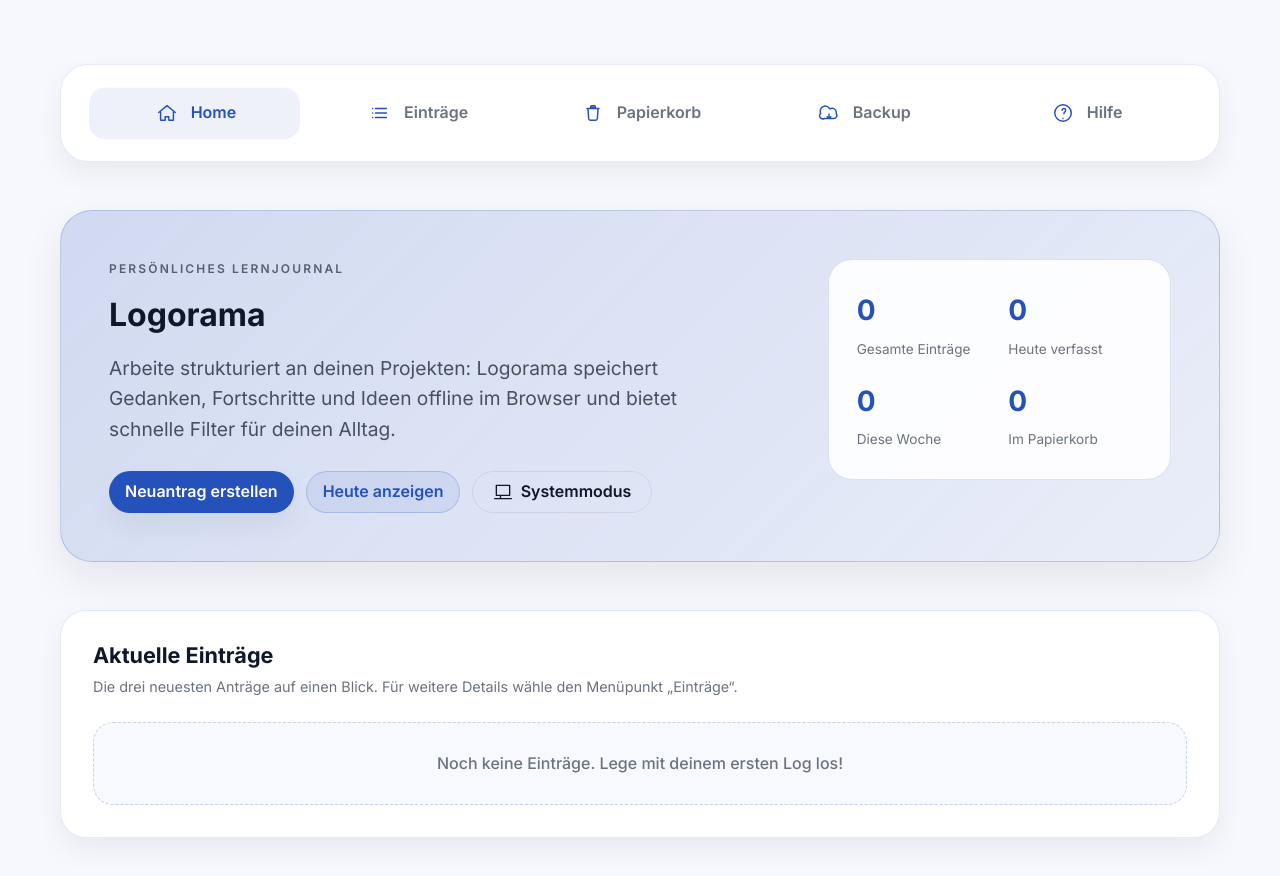
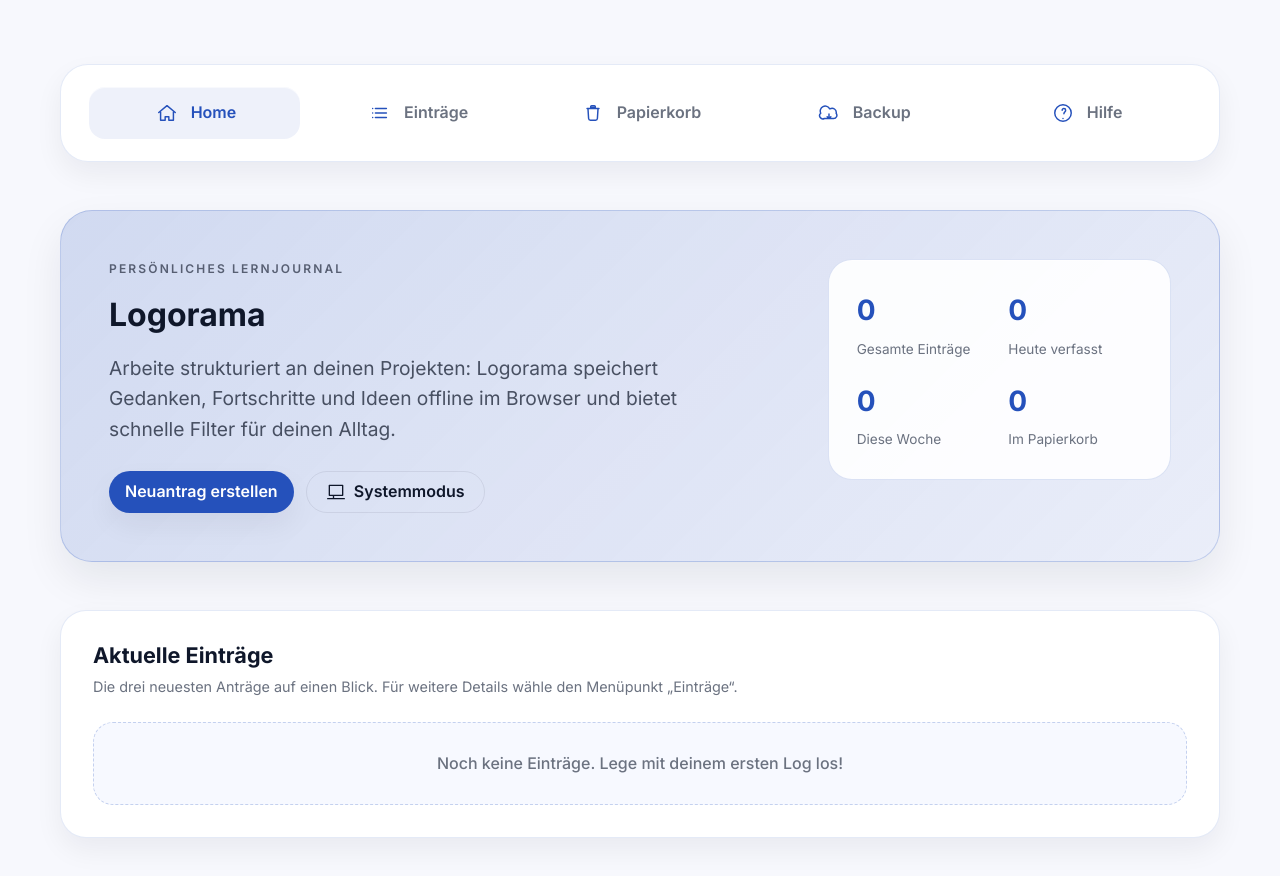
Before and after one commit to Web-Developer-DB/Logorama, a React (Vite) app: page /#/home in a window 1280 px wide. Shown: the top 876 px of the page. Built offline with nearby package versions, Linux system fonts and the light colour scheme.

Commit message:
Refine home entry filters and button copy

```diff
--- a/src/App.jsx
+++ b/src/App.jsx
@@ -406,7 +406,10 @@ const App = () => {
       });
   }, [sortedEntriesDesc, deferredSearch, filter]);
 
-  const latestEntries = useMemo(() => sortedEntriesDesc.slice(0, 3), [sortedEntriesDesc]);
+  const latestEntries = useMemo(() => {
+    const todaysEntries = sortedEntriesDesc.filter((entry) => filterByRange(entry, "today"));
+    return todaysEntries.slice(0, 3);
+  }, [sortedEntriesDesc]);
 
   /**
    * Papierkorb wird separat nach Löschdatum sortiert dargestellt.
@@ -690,11 +693,6 @@ const App = () => {
     });
   }, []);
 
-  const handleShowToday = useCallback(() => {
-    setFilter("today");
-    navigate("/entries");
-  }, [navigate]);
-
   return (
     <>
       <main className={`app-shell${isHelpRoute ? " app-shell--has-footer" : ""}`}>
@@ -725,9 +723,6 @@ const App = () => {
                       <Link to="/new" className="primary">
                         Neuantrag erstellen
                       </Link>
-                      <button type="button" className="secondary" onClick={handleShowToday}>
-                        Heute anzeigen
-                      </button>
                       <ThemeToggle
                         mode={themeMode}
                         resolvedTheme={resolvedTheme}
@@ -735,7 +730,7 @@ const App = () => {
                       />
                       {installPrompt ? (
                         <button type="button" className="ghost" onClick={handleAppInstall}>
-                          Selbst installieren
+                          App installieren
                         </button>
                       ) : null}
                     </div>
```
